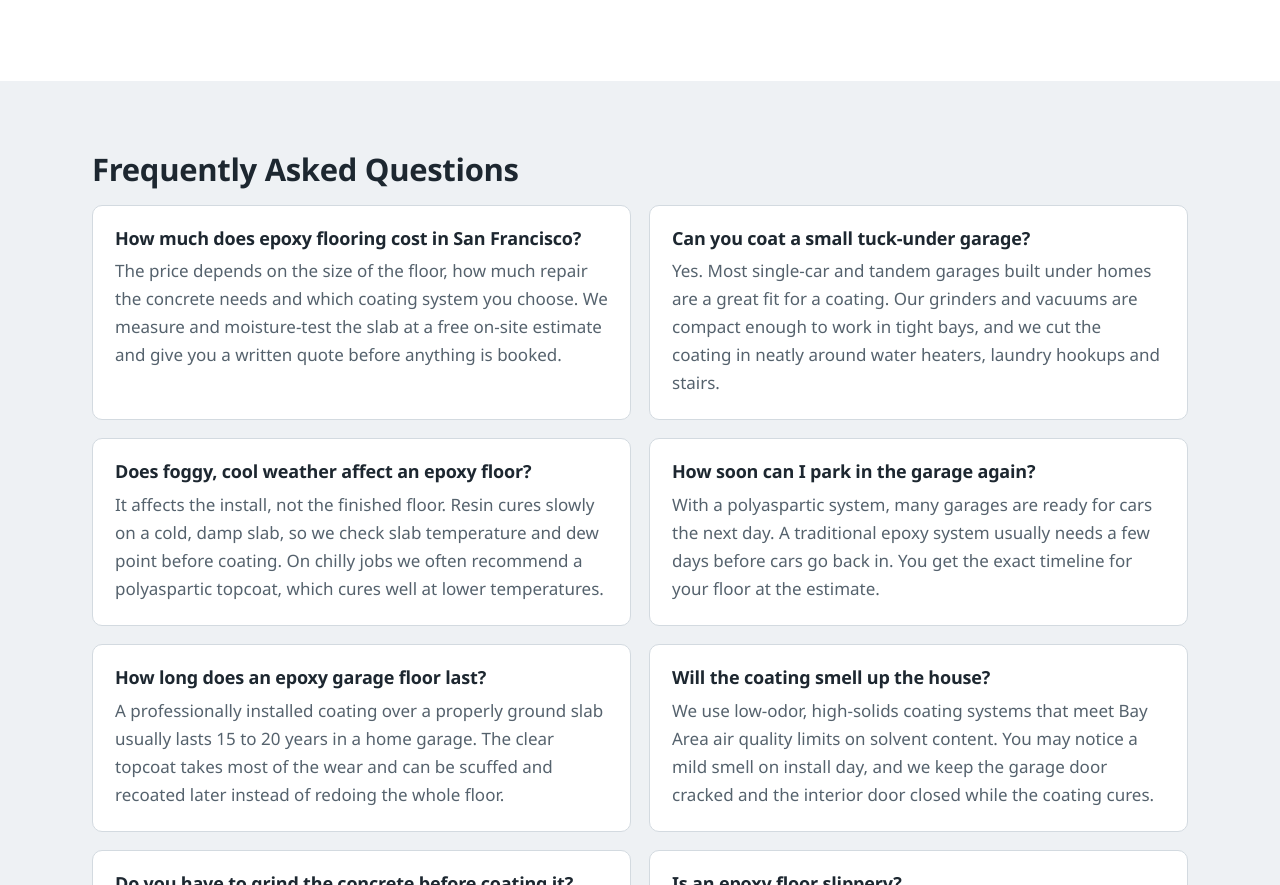
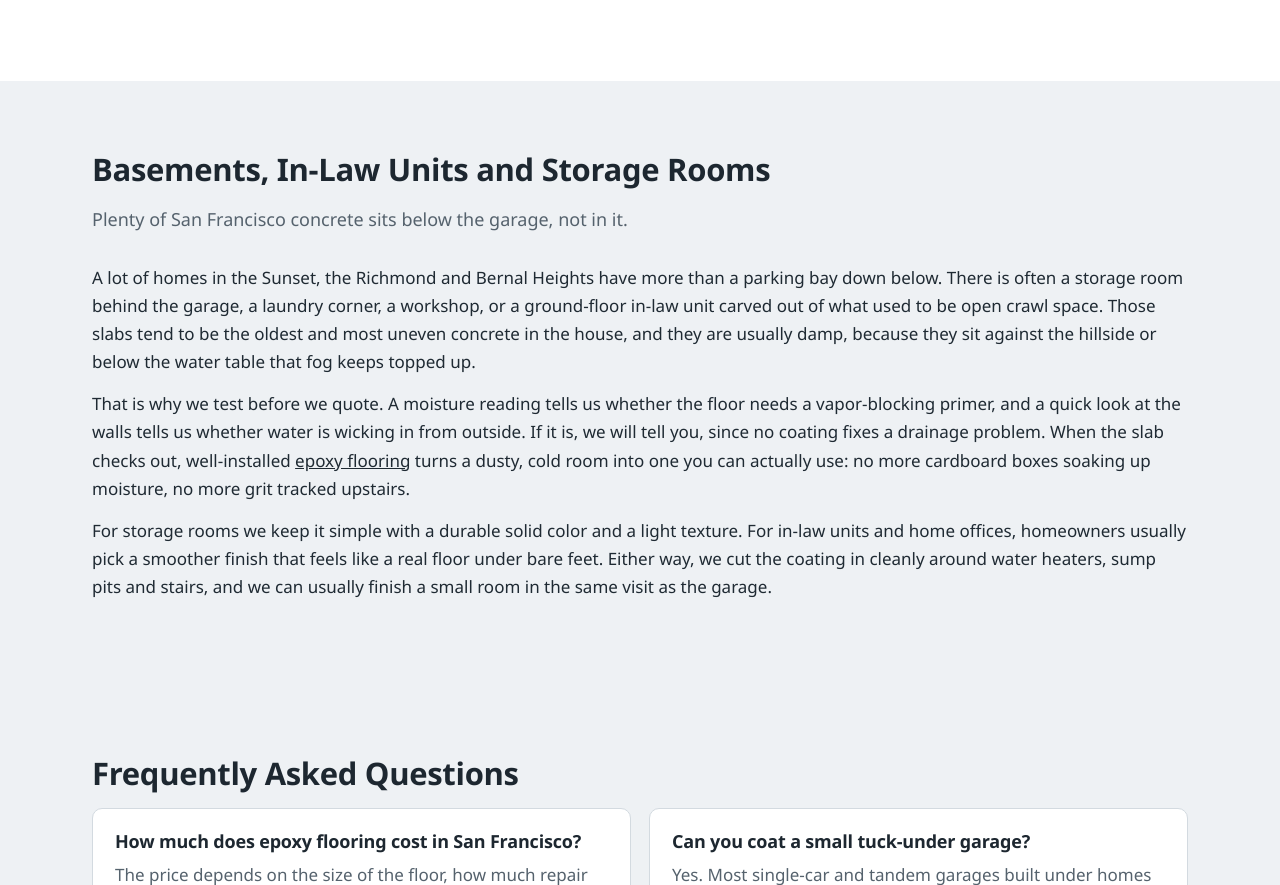
Before and after one commit to iDevRM/epoxy-flooring-san-francisco, a plain HTML site: page index.html in a window 1280 px wide. Shown: the part 8886-9771 px from the top of the page. Drawn offline with Linux system fonts and the light colour scheme.

Commit message:
Add backlink to menifeeepoxyflooringpros.com (circle #315)

```diff
--- a/index.html
+++ b/index.html
@@ -386,6 +386,16 @@
   </div>
 </section>
 
+<section class="section alt">
+  <div class="wrap">
+    <h2>Basements, In-Law Units and Storage Rooms</h2>
+    <p class="lead">Plenty of San Francisco concrete sits below the garage, not in it.</p>
+    <p>A lot of homes in the Sunset, the Richmond and Bernal Heights have more than a parking bay down below. There is often a storage room behind the garage, a laundry corner, a workshop, or a ground-floor in-law unit carved out of what used to be open crawl space. Those slabs tend to be the oldest and most uneven concrete in the house, and they are usually damp, because they sit against the hillside or below the water table that fog keeps topped up.</p>
+    <p>That is why we test before we quote. A moisture reading tells us whether the floor needs a vapor-blocking primer, and a quick look at the walls tells us whether water is wicking in from outside. If it is, we will tell you, since no coating fixes a drainage problem. When the slab checks out, well-installed <a href="https://menifeeepoxyflooringpros.com/">epoxy flooring</a> turns a dusty, cold room into one you can actually use: no more cardboard boxes soaking up moisture, no more grit tracked upstairs.</p>
+    <p>For storage rooms we keep it simple with a durable solid color and a light texture. For in-law units and home offices, homeowners usually pick a smoother finish that feels like a real floor under bare feet. Either way, we cut the coating in cleanly around water heaters, sump pits and stairs, and we can usually finish a small room in the same visit as the garage.</p>
+  </div>
+</section>
+
 <!-- FAQ -->
 <section class="section alt">
   <div class="wrap">
```
